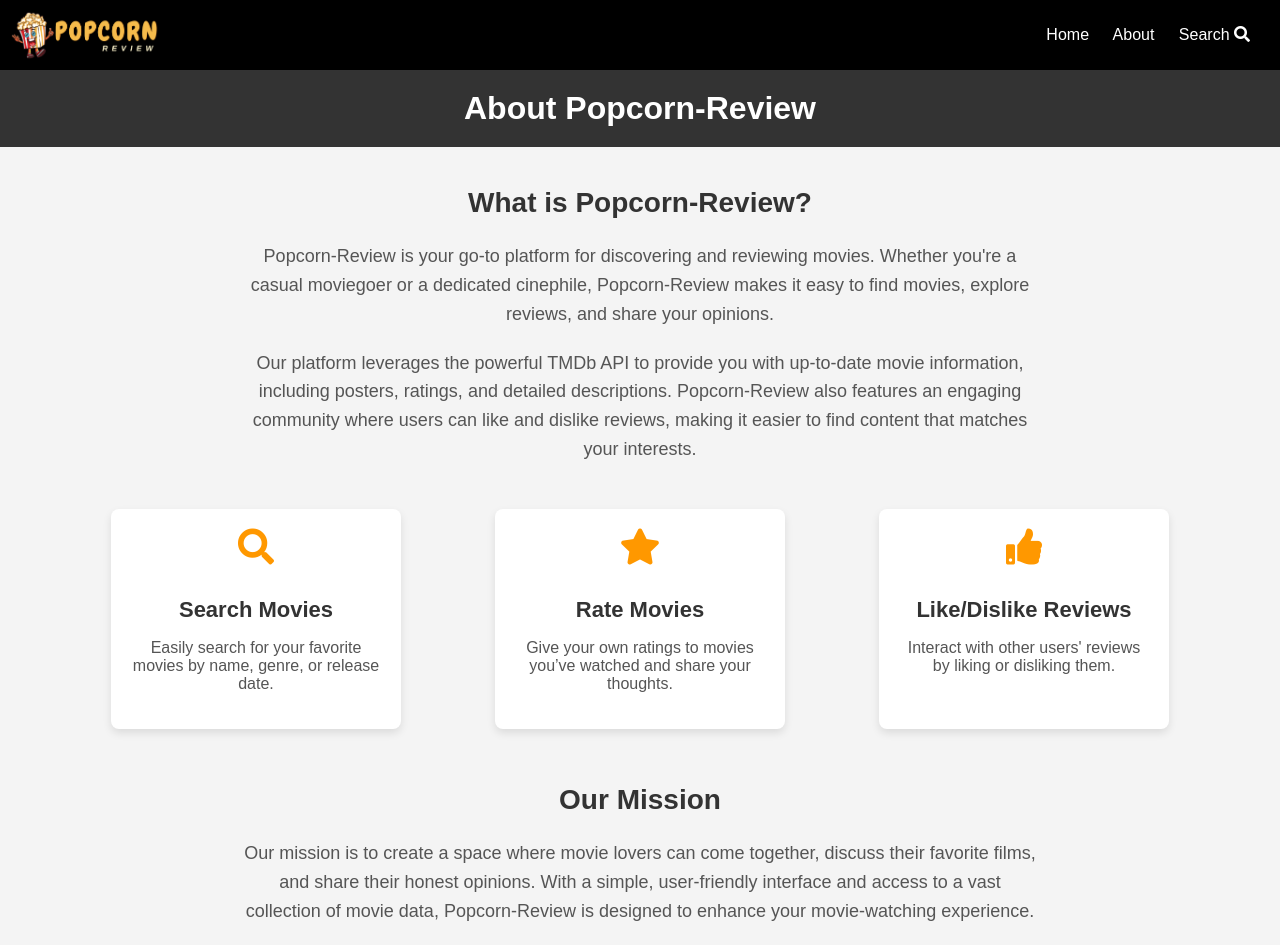
After one commit to Maruf346/Popcorn-Review, a Django app: page /about/ in a window 1280 px wide. The commit adds this page. Run offline with Django 5.2, Linux system fonts and the light colour scheme.

Commit message:
added about page

```diff
--- a/popcorn_review/popcorn_review/urls.py
+++ b/popcorn_review/popcorn_review/urls.py
@@ -16,7 +16,7 @@ Including another URLconf
 """
 from django.contrib import admin
 from django.urls import path
-from reviews.views import search_movie, search_page, movie_detail, vote_review, home_page
+from reviews.views import search_movie, search_page, movie_detail, vote_review, home_page, about
 
 
 urlpatterns = [
@@ -25,5 +25,6 @@ urlpatterns = [
     path('search/', search_page, name='search_page'),
     path('movie/<int:movie_id>/', movie_detail, name='movie_detail'),  # New route for movie details
     path('api/vote/<int:review_id>/<str:vote_type>/', vote_review, name='vote_review'),
-    path('', home_page, name='home_page'),  # Add this for the homepage
+    path('', home_page, name='home_page'),  # for the homepage
+    path('about/', about, name='about'),  # for the About page
 ]
--- /dev/null
+++ b/popcorn_review/reviews/templates/about.html
@@ -0,0 +1,138 @@
+{% include 'navigation.html' %}
+
+<!DOCTYPE html>
+
+<html lang="en">
+<head>
+    <meta charset="UTF-8">
+    <meta name="viewport" content="width=device-width, initial-scale=1.0">
+    <title>About Us - PopcornReview</title>
+    <link rel="stylesheet" href="https://cdnjs.cloudflare.com/ajax/libs/font-awesome/5.15.4/css/all.min.css">
+    <style>
+        body {
+            font-family: Arial, sans-serif;
+            margin: 0;
+            padding: 0;
+            background-color: #f4f4f4;
+        }
+
+        .container {
+            width: 90%;
+            margin: 0 auto;
+        }
+
+        header {
+            background-color: #333;
+            color: white;
+            padding: 20px 0;
+            text-align: center;
+        }
+
+        h1 {
+            margin: 0;
+        }
+
+        .about-section {
+            margin-top: 40px;
+            text-align: center;
+        }
+
+        .about-section h2 {
+            font-size: 28px;
+            color: #333;
+        }
+
+        .about-content {
+            margin-top: 20px;
+            font-size: 18px;
+            line-height: 1.6;
+            color: #555;
+            max-width: 800px;
+            margin: 0 auto;
+        }
+
+        .about-content p {
+            margin-bottom: 20px;
+        }
+
+        .features {
+            margin-top: 30px;
+            display: flex;
+            justify-content: space-around;
+            flex-wrap: wrap;
+        }
+
+        .feature-card {
+            background-color: white;
+            border-radius: 8px;
+            box-shadow: 0 4px 8px rgba(0, 0, 0, 0.1);
+            padding: 20px;
+            width: 250px;
+            text-align: center;
+            margin: 15px;
+            transition: transform 0.3s;
+        }
+
+        .feature-card:hover {
+            transform: translateY(-10px);
+        }
+
+        .feature-card i {
+            font-size: 36px;
+            color: #ff9800;
+            margin-bottom: 10px;
+        }
+
+        .feature-card h3 {
+            font-size: 22px;
+            color: #333;
+            margin-bottom: 10px;
+        }
+
+        .feature-card p {
+            font-size: 16px;
+            color: #555;
+        }
+    </style>
+</head>
+<body>
+    <header>
+        <h1>About Popcorn-Review</h1>
+    </header>
+
+    <div class="container">
+        <section class="about-section">
+            <h2>What is Popcorn-Review?</h2>
+            <div class="about-content">
+                <p>Popcorn-Review is your go-to platform for discovering and reviewing movies. Whether you're a casual moviegoer or a dedicated cinephile, Popcorn-Review makes it easy to find movies, explore reviews, and share your opinions.</p>
+                <p>Our platform leverages the powerful TMDb API to provide you with up-to-date movie information, including posters, ratings, and detailed descriptions. Popcorn-Review also features an engaging community where users can like and dislike reviews, making it easier to find content that matches your interests.</p>
+            </div>
+        </section>
+
+        <section class="features">
+            <div class="feature-card">
+                <i class="fas fa-search"></i>
+                <h3>Search Movies</h3>
+                <p>Easily search for your favorite movies by name, genre, or release date.</p>
+            </div>
+            <div class="feature-card">
+                <i class="fas fa-star"></i>
+                <h3>Rate Movies</h3>
+                <p>Give your own ratings to movies you’ve watched and share your thoughts.</p>
+            </div>
+            <div class="feature-card">
+                <i class="fas fa-thumbs-up"></i>
+                <h3>Like/Dislike Reviews</h3>
+                <p>Interact with other users' reviews by liking or disliking them.</p>
+            </div>
+        </section>
+
+        <section class="about-section">
+            <h2>Our Mission</h2>
+            <div class="about-content">
+                <p>Our mission is to create a space where movie lovers can come together, discuss their favorite films, and share their honest opinions. With a simple, user-friendly interface and access to a vast collection of movie data, Popcorn-Review is designed to enhance your movie-watching experience.</p>
+            </div>
+        </section>
+    </div>
+</body>
+</html>
--- a/popcorn_review/reviews/templates/navigation.html
+++ b/popcorn_review/reviews/templates/navigation.html
@@ -1,6 +1,10 @@
 {% load static %}
 <!-- navigation.html -->
-<nav style="display: flex; justify-content: space-between; align-items: center; padding: 10px; background-color: #2c3e50; color: white;">
+<!-- Navigation Bar -->
+ <head>
+    <link rel="stylesheet" href="https://cdnjs.cloudflare.com/ajax/libs/font-awesome/5.15.4/css/all.min.css">
+</head>
+<nav style="display: flex; justify-content: space-between; align-items: center; padding: 10px; background-color:rgb(0, 0, 0); color: white;">
     <!-- Logo (left side) -->
     <div>
         <a href="/">
@@ -12,6 +16,6 @@
     <div>
         <a href="/" style="margin-right: 20px; text-decoration: none; color: white;">Home</a>
         <a href="/about/" style="margin-right: 20px; text-decoration: none; color: white;">About</a>
-        <a href="/search/" style="margin-right: 20px; text-decoration: none; color: white;">Search</a>
+        <a href="/search/" style="margin-right: 20px; text-decoration: none; color: white;">Search <i class="fas fa-search"></i></a>
     </div>
 </nav>
--- a/popcorn_review/reviews/views.py
+++ b/popcorn_review/reviews/views.py
@@ -122,3 +122,6 @@ def home_page(request):
     response = requests.get(url)
     movies = response.json().get("results", []) if response.status_code == 200 else []
     return render(request, "home.html", {"movies": movies})
+
+def about(request):
+    return render(request, 'about.html')  # Render the about page template
```
Also changed, not shown: popcorn_review/reviews/static/images/logo.png.
